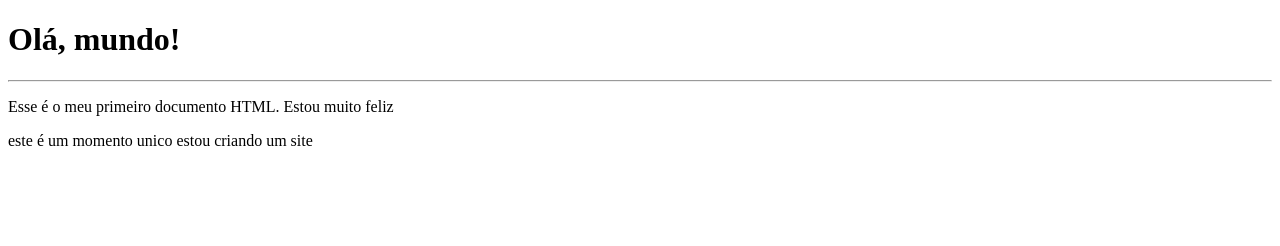
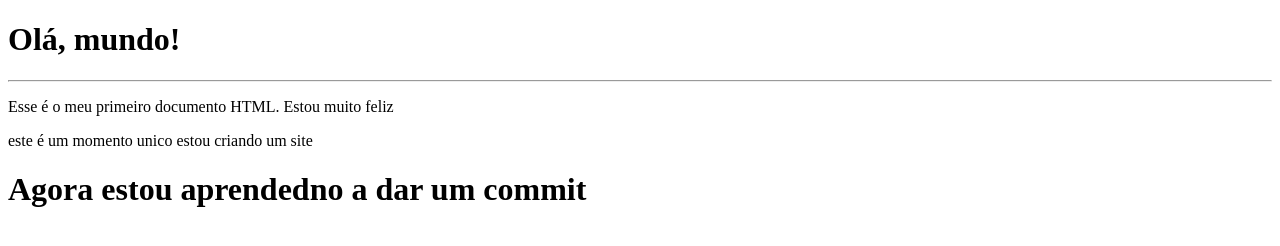
Before and after one commit to cauezinho1/Html-Css, a plain HTML site: page Exercicios/ex 001/index.html in a window 1280 px wide. Drawn offline with Linux system fonts and the light colour scheme.

Commit message:
atualizei o html

```diff
--- a/Exercicios/ex 001/index.html
+++ b/Exercicios/ex 001/index.html
@@ -10,5 +10,7 @@
     <hr>
 <p>Esse é o meu primeiro documento HTML. Estou muito feliz</p>
 <p>este é um momento unico estou criando um site</p>
+
+<h1> Agora estou aprendedno a dar um commit</h1>
 </body>
 </html>
```
